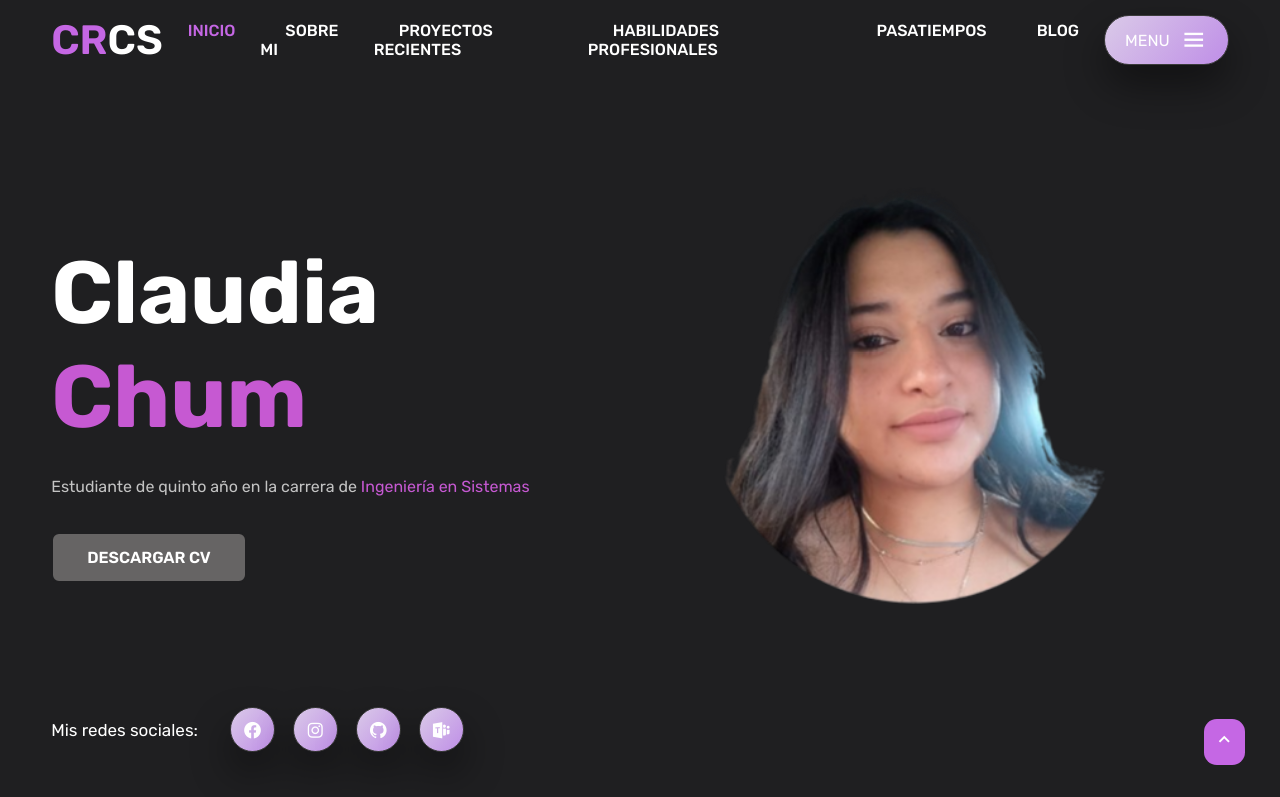
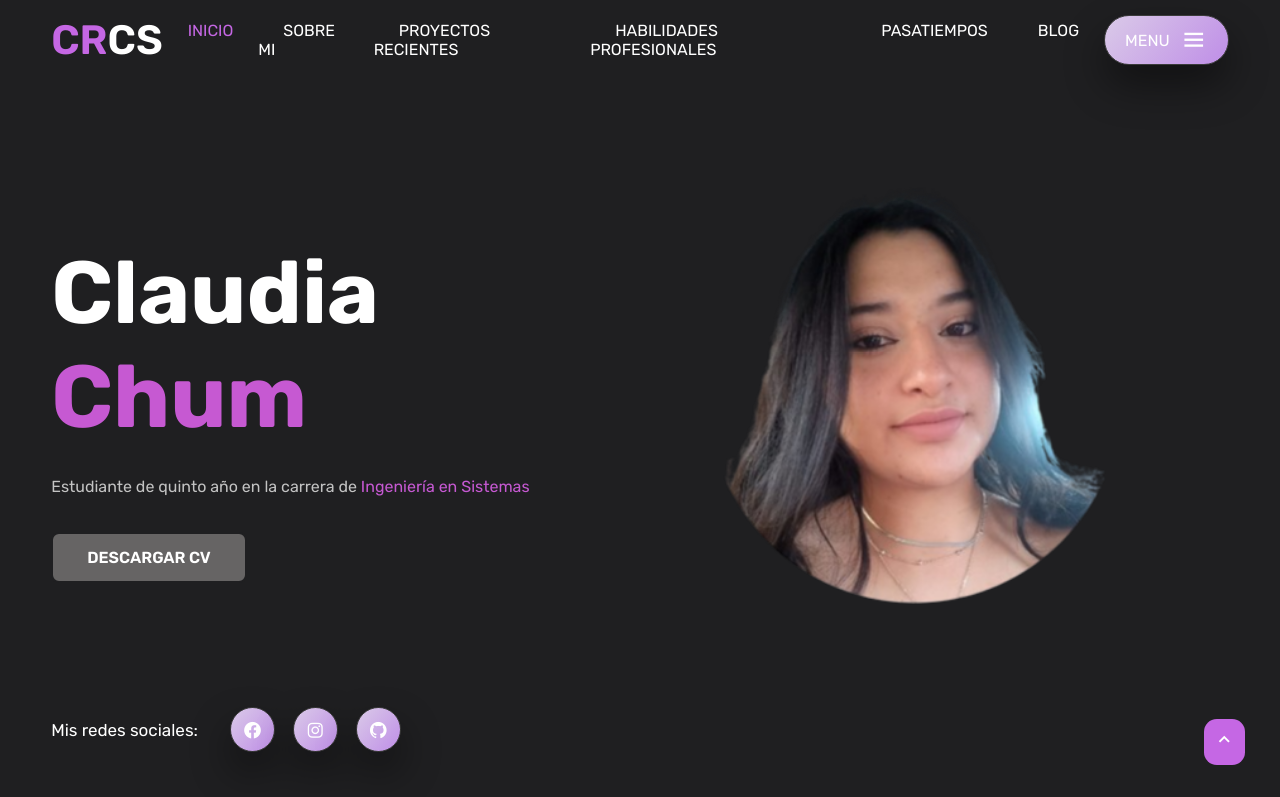
Before and after one commit to ClauChum/proyecto-ClauChum, a plain HTML site: page index.html in a window 1280 px wide. Shown: the top 797 px of the page. Drawn offline with nearby package versions, Linux system fonts and the light colour scheme.

Commit message:
Cambio Redes

```diff
--- a/css/estilos.css
+++ b/css/estilos.css
@@ -57,7 +57,7 @@ header{
 
 .navbar a{
     font-size: var(--p-font);
-    font-weight: 500;
+    font-weight: 400;
     color: var(--text-color);
     margin: 0 25px;
     transition: all ease .50s;
--- a/index.html
+++ b/index.html
@@ -57,7 +57,6 @@
             <a href="https://www.facebook.com/claudia.chum.5"><i class='bx bxl-facebook-circle'></i></box-icon></a>
             <a href="https://www.instagram.com/claudiachum_/"><i class='bx bxl-instagram'></i></box-icon></a>
             <a href="https://github.com/ClauChum"><i class='bx bxl-github'></i></a>
-            <a href="crchum@correo.url.edu.gt"><i class='bx bxl-microsoft-teams'></i></a>
         </div>
 
     </div>
```
